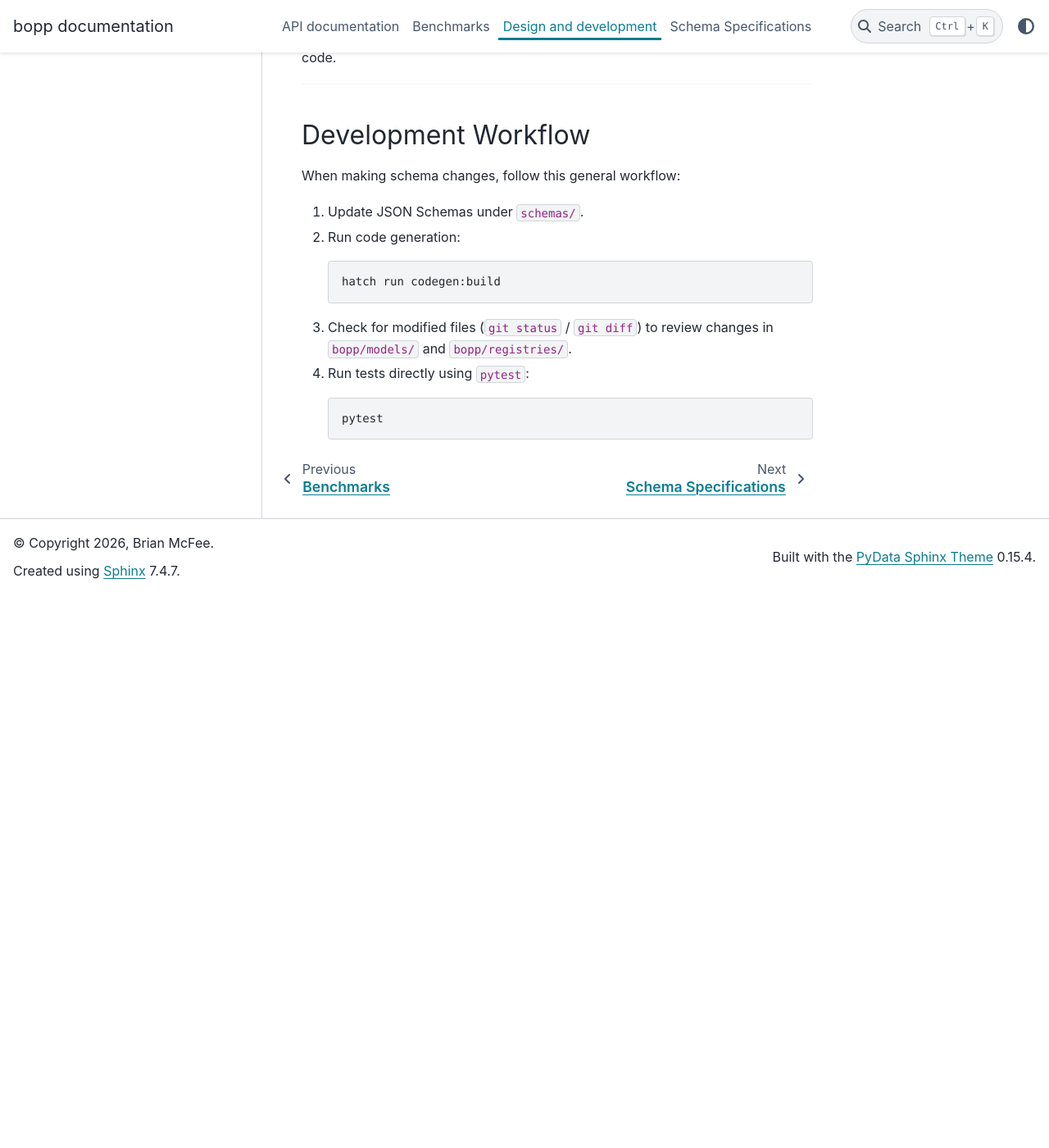
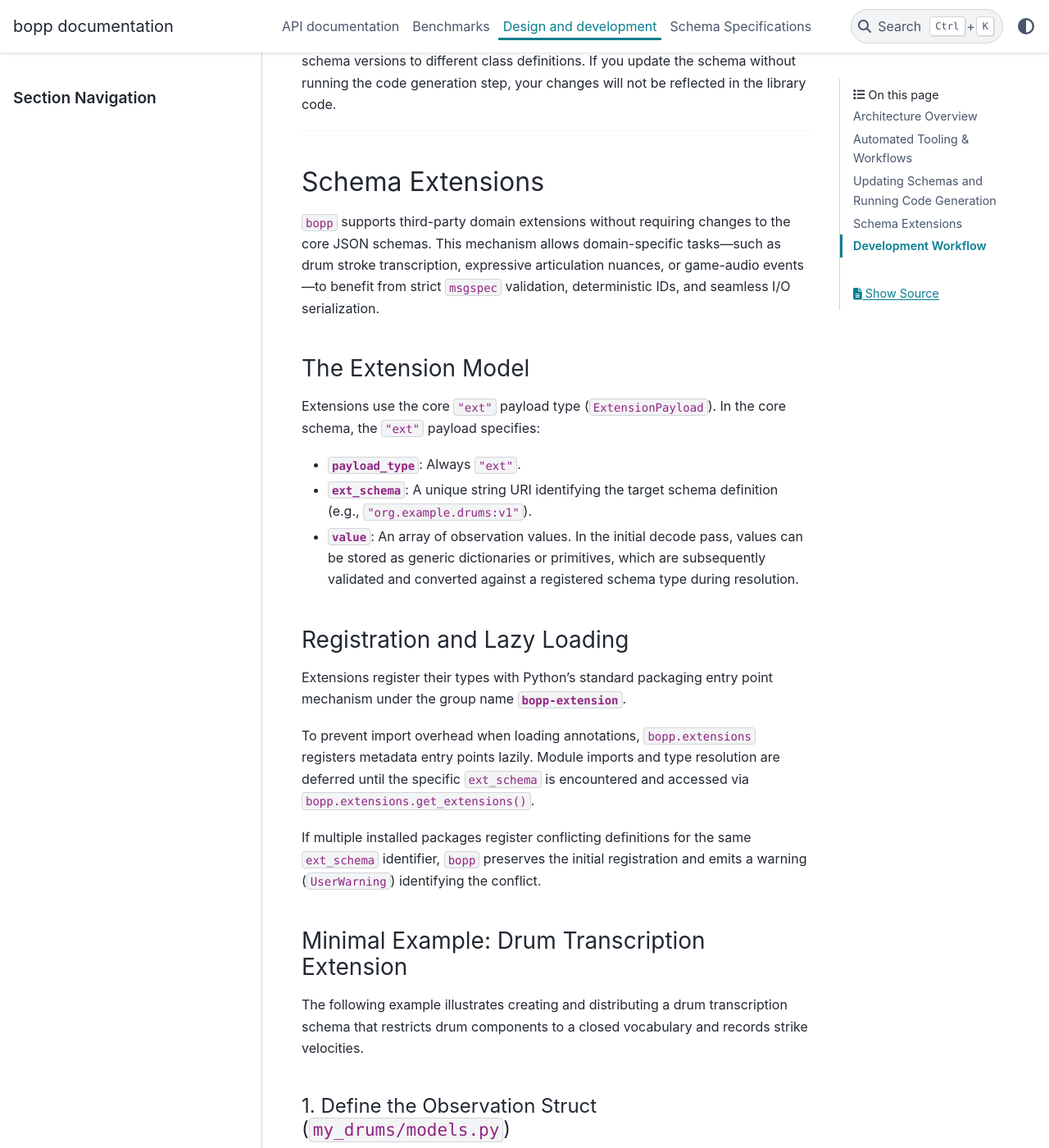
Before and after one commit to bmcfee/bopp, a Sphinx documentation site: the page built from docs/design.md, in a window 1280 px wide and 1400 px high, scrolled down 1810 px. Shown: the whole window at 82% size. Built offline with Sphinx 7.4.7 and the PyData theme 0.15.4, drawn with Linux system fonts in a browser that asks for light colours; before the commit the page ends 2536 px from its top, so only the background shows below that; some of the changed text lies outside the part shown.

Commit message:
docs: add documentation for schema extensions and entry point registration
Co-authored-by: aider (gemini/gemini-3.8-flash) <aider@aider.chat>

````diff
--- a/docs/design.md
+++ b/docs/design.md
@@ -16,6 +16,7 @@ Key modules and their roles:
 * **`bopp.io`**: I/O routines for JSON, MsgPack, and CSV serialization/deserialization.
 * **`bopp.transforms`**: Functional transformations on annotations (e.g., `trim`).
 * **`bopp.util`**: Conversion utilities (DataFrame integration, header extraction).
+* **`bopp.extensions`**: Dynamic schema extension registry supporting lazy on-demand resolution via package entry points.
 
 ---
 
@@ -49,6 +50,120 @@ reflected in the library code.
 
 ---
 
+## Schema Extensions
+
+`bopp` supports third-party domain extensions without requiring changes to the core JSON schemas. This mechanism allows domain-specific tasks—such as drum stroke transcription, expressive articulation nuances, or game-audio events—to benefit from strict `msgspec` validation, deterministic IDs, and seamless I/O serialization.
+
+### The Extension Model
+
+Extensions use the core `"ext"` payload type (`ExtensionPayload`). In the core schema, the `"ext"` payload specifies:
+
+* **`payload_type`**: Always `"ext"`.
+* **`ext_schema`**: A unique string URI identifying the target schema definition (e.g., `"org.example.drums:v1"`).
+* **`value`**: An array of observation values. In the initial decode pass, values can be stored as generic dictionaries or primitives, which are subsequently validated and converted against a registered schema type during resolution.
+
+### Registration and Lazy Loading
+
+Extensions register their types with Python's standard packaging entry point mechanism under the group name **`bopp-extension`**.
+
+To prevent import overhead when loading annotations, `bopp.extensions` registers metadata entry points lazily. Module imports and type resolution are deferred until the specific `ext_schema` is encountered and accessed via `bopp.extensions.get_extensions()`.
+
+If multiple installed packages register conflicting definitions for the same `ext_schema` identifier, `bopp` preserves the initial registration and emits a warning (`UserWarning`) identifying the conflict.
+
+### Minimal Example: Drum Transcription Extension
+
+The following example illustrates creating and distributing a drum transcription schema that restricts drum components to a closed vocabulary and records strike velocities.
+
+#### 1. Define the Observation Struct (`my_drums/models.py`)
+
+Create a `msgspec.Struct` that defines the schema for an individual observation item. You can use standard Python `enum.StrEnum` classes for closed-vocabulary labels:
+
+```python
+from enum import StrEnum
+import msgspec
+
+class DrumComponent(StrEnum):
+    KICK = "kick"
+    SNARE = "snare"
+    HIHAT_CLOSED = "hihat_closed"
+    HIHAT_OPEN = "hihat_open"
+    TOM_LOW = "tom_low"
+    TOM_HIGH = "tom_high"
+    CRASH = "crash"
+    RIDE = "ride"
+
+class DrumStroke(msgspec.Struct):
+    """Observation item for a single drum strike."""
+    component: DrumComponent
+    velocity: int = 100  # MIDI velocity range [1, 127]
+```
+
+#### 2. Register the Entry Point (`pyproject.toml`)
+
+In your package's `pyproject.toml`, register the struct under the `"bopp-extension"` entry point group using a unique schema name:
+
+```toml
+[project.entry-points."bopp-extension"]
+"org.example.drums:v1" = "my_drums.models:DrumStroke"
+```
+
+Once installed into your Python environment (`pip install -e .`), `bopp` automatically discovers the extension.
+
+#### 3. Creating and Validating Extended Annotations
+
+When calling `bopp.create()`, setting `resolve_ext=True` (the default) automatically validates and coerces the raw input dictionaries into instances of your registered struct:
+
+```python
+import bopp
+from my_drums.models import DrumComponent, DrumStroke
+
+ann = bopp.create(
+    media_id="audio:funk_groove_01",
+    payload_kind="ext",
+    ext_schema="org.example.drums:v1",
+    value=[
+        {"component": "kick", "velocity": 110},
+        {"component": "hihat_closed", "velocity": 85},
+        {"component": "snare", "velocity": 115},
+    ],
+    extent_kind="time",
+    time=[0.0, 0.25, 0.5],
+)
+
+# Values are strictly typed DrumStroke structs:
+assert isinstance(ann.payload.value[0], DrumStroke)
+assert ann.payload.value[0].component is DrumComponent.KICK
+```
+
+#### 4. Serialization and Deserialization
+
+Serialized files store data cleanly in standard JSON, MsgPack, or CSV formats:
+
+```python
+from bopp.io import load_bopp_json, save_bopp_json
+
+save_bopp_json(ann, "groove.json")
+
+# On load, resolve_ext=True automatically converts items back to DrumStroke
+loaded = load_bopp_json("groove.json", resolve_ext=True)
+assert isinstance(loaded.payload.value[0], DrumStroke)
+```
+
+### Missing Extensions and Strictness
+
+When loading an annotation that uses an `ext_schema` not installed in the local environment:
+
+* **Default behavior (`allow_missing=True`)**: `bopp.io.resolve_extensions()` issues a `UserWarning` and leaves `ann.payload.value` as generic dictionaries or primitives, allowing environments without the extension package to still inspect and process other facets of the annotation.
+* **Strict behavior (`allow_missing=False`)**: Raises `bopp.exceptions.BoppRegistryError` if the required extension cannot be resolved.
+
+### Best Practices for Extension Authors
+
+1. **Namespace Collisions**: Use reverse-domain prefixes (e.g. `org.mir_tools.drums:v1`) to avoid schema name conflicts across different libraries.
+2. **Serialization Compatibility**: Rely on `msgspec`-supported types (`StrEnum`, primitives, typed `msgspec.Struct`) so items roundtrip cleanly to JSON, binary MsgPack, and CSV frontmatter without custom encoder hooks.
+3. **Immutability and Constraints**: Use default field values and struct configuration options in `msgspec.Struct` to keep extension definitions self-contained and performant.
+
+---
+
 ## Development Workflow
 
 When making schema changes, follow this general workflow:
````
